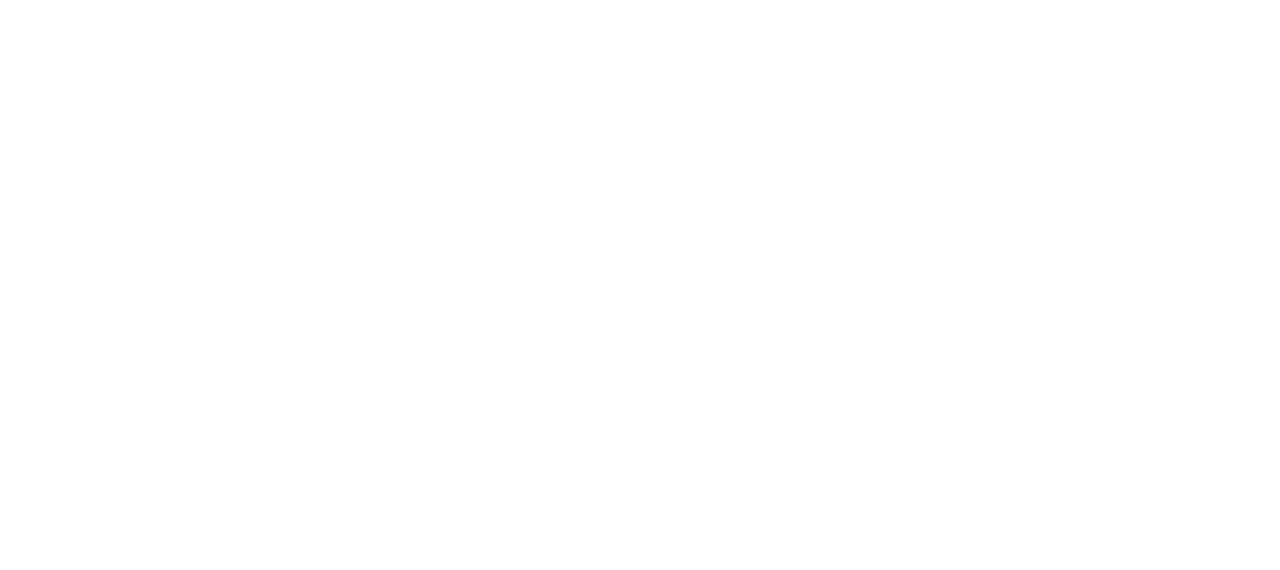
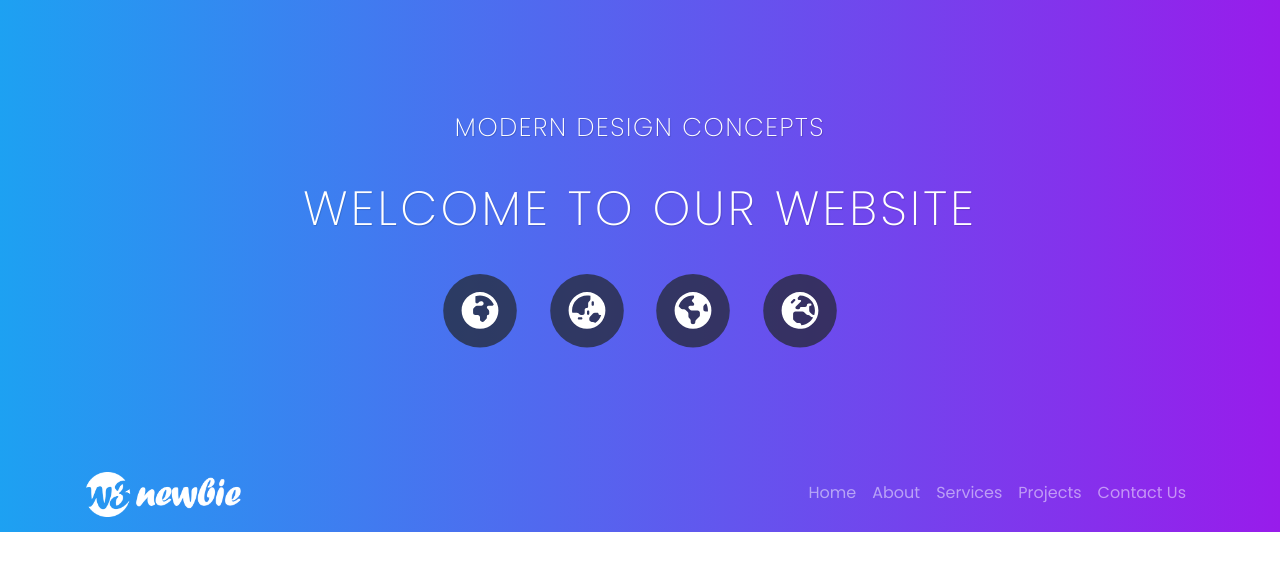
Before and after one commit to davidscottconrad/BootstrapTut, a plain HTML site: page Modern Concepts Starter Files/index.html in a window 1280 px wide. Drawn offline with Linux system fonts and the light colour scheme.

Commit message:
Added HTML and CSS Landing  page

```diff
--- a/Modern Concepts Starter Files/css/style.css
+++ b/Modern Concepts Starter Files/css/style.css
@@ -6,15 +6,59 @@ body {
 
 /*=== LANDING GRADIENT ===*/
 
-
+.landing{
+  text-align: center;
+  text-transform: uppercase;
+  background-image: linear-gradient(90deg,#1DA1F2,#981ceb);
+}
 
 /*=== HEADINGS & ICONS ===*/
 
+h4 {
+  color: white;
+  font-weight: 200;
+  font-size: 1.6rem;
+  letter-spacing: .1rem;
+  padding-top: 7rem;
+  text-shadow: .05rem .05rem .05rem rgba(0,0,0,.15);
+}
+h1 {
+  color: white;
+  font-weight: 200;
+  font-size: 3rem;
+  letter-spacing: .2rem;
+  text-shadow: .05rem .05rem .05rem rgba(0,0,0,.15);
+  padding: 1.8rem 0;
+
+}
+.home{
+  padding-bottom: 7rem;
+}
+
+.fa-stack.fa-2x{
+  font-size: 2.3rem;
+}
+.fa-stack-2x{
+  opacity: .15;
+}
+
+.fa-stack-2x{
+  opacity: .7;
+}
 
 
 /*=== NAVIGATION ===*/
 
+.navbar-brand img{
+  height: 3rem;
+  padding-top: .2rem;
+}
 
+.navbar {
+  background-image: linear-gradient(90deg,#1DA1F2,#981ceb);
+  padding: .3rem 0 .6rem;
+
+}
 
 /*=== CONTENT STYLE ===*/
 
--- a/Modern Concepts Starter Files/index.html
+++ b/Modern Concepts Starter Files/index.html
@@ -16,12 +16,68 @@
 <body>
 
 	<!-- Start Landing Page-->
-
+	<div class="landing">
+		<h4>Modern Design Concepts</h4>
+		<h1>Welcome to our Website</h1>
+		<div class="row home justify-content-center px-md-5 px-lg-0">
+			<div class="col-3 col-sm-2 col-lg-1 p-0">
+				<span class="fa-stack fa-2x">
+					<i class="fas fa-circle fa-stack-2x"></i>
+					<i class="fas fa-globe-africa fa-stack-1x fa-inverse"></i>
+				  </span>
+			</div>
+			<div class="col-3 col-sm-2 col-lg-1 p-0">
+				<span class="fa-stack fa-2x">
+					<i class="fas fa-circle fa-stack-2x"></i>
+					<i class="fas fa-globe-asia fa-stack-1x fa-inverse"></i>
+				  </span>
+			</div>
+			<div class="col-3 col-sm-2 col-lg-1 p-0">
+				<span class="fa-stack fa-2x">
+					<i class="fas fa-circle fa-stack-2x"></i>
+					<i class="fas fa-globe-americas fa-stack-1x fa-inverse"></i>
+				  </span>
+			</div>
+			<div class="col-3 col-sm-2 col-lg-1 p-0">
+				<span class="fa-stack fa-2x">
+					<i class="fas fa-circle fa-stack-2x"></i>
+					<i class="fas fa-globe-europe fa-stack-1x fa-inverse"></i>
+				  </span>
+			</div>
+		</div>
+	</div>
 	<!-- End Landing Page -->
 
 
 	<!-- Navigation -->
+	<nav class="navbar bg-dark navbar-dark navbar-expand-lg sticky-top">
+		<div class="container px-3">
+			<a href="#" class="navbar-brand"><img src="img/logo-white.png" alt="Logo" title="Logo"></a>
+			<button class="navbar-toggler" type="button" data-toggle="collapse" data-target="#navbarResponsive">
+				<span class="navbar-toggler-icon"></span>
+			</button>
+			<div class="collapse navbar-collapse" id="navbarResponsive">
+				<ul class="navbar-nav ml-auto">
+					<li class="nav">
+						<item class="nav"><a href="#" class="nav-link">Home</a></item>
+					</li>
+					<li class="nav">
+						<item class="nav"><a href="#" class="nav-link">About</a></item>
+					</li>
+					<li class="nav">
+						<item class="nav"><a href="#" class="nav-link">Services</a></item>
+					</li>
+					<li class="nav">
+						<item class="nav"><a href="#" class="nav-link">Projects</a></item>
+					</li>
+					<li class="nav">
+						<item class="nav"><a href="#" class="nav-link">Contact Us</a></item>
+					</li>
 
+				</ul>
+			</div>
+		</div>
+	</nav>
 	<!-- End Navigation -->
 
 
```
